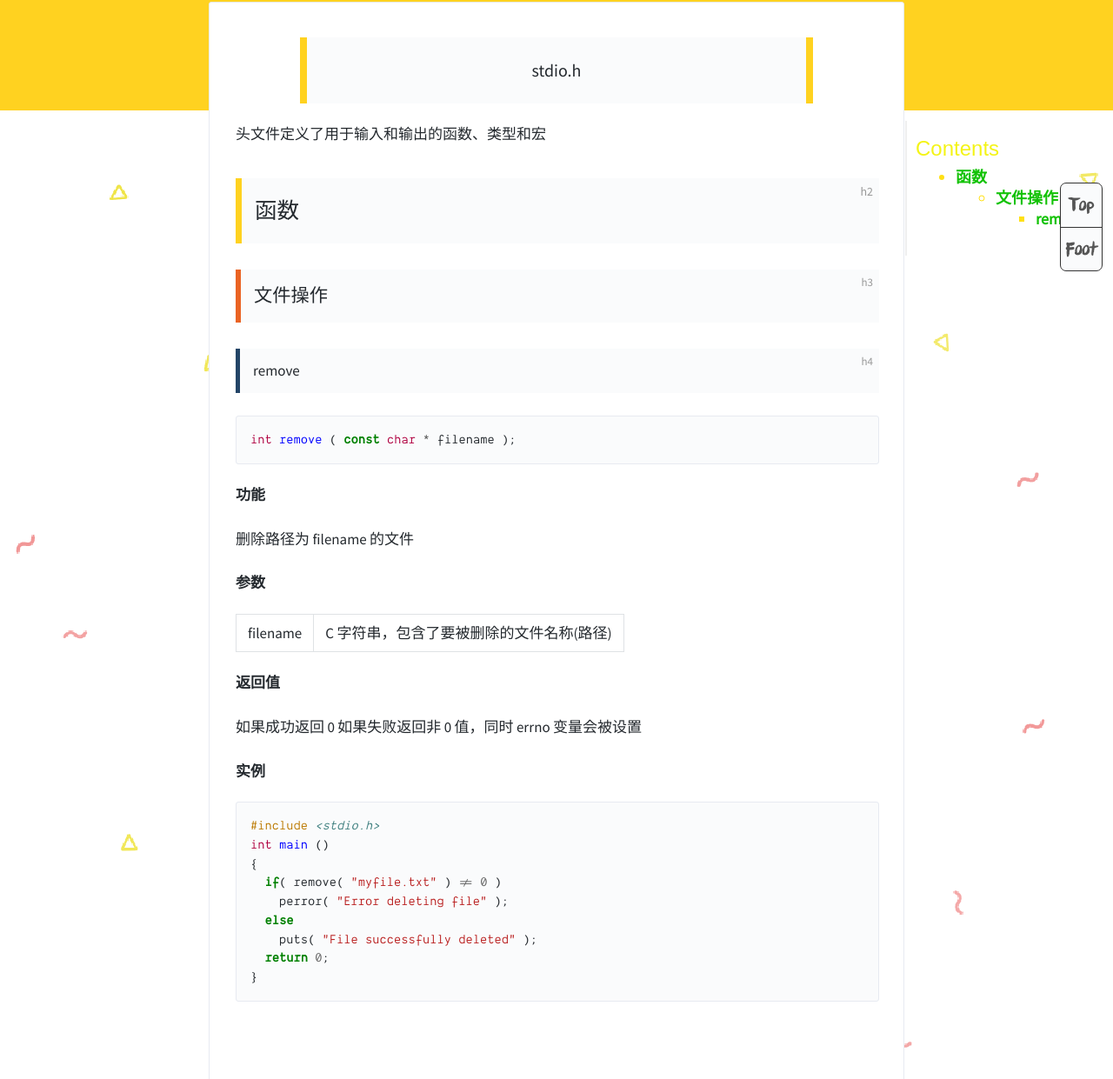
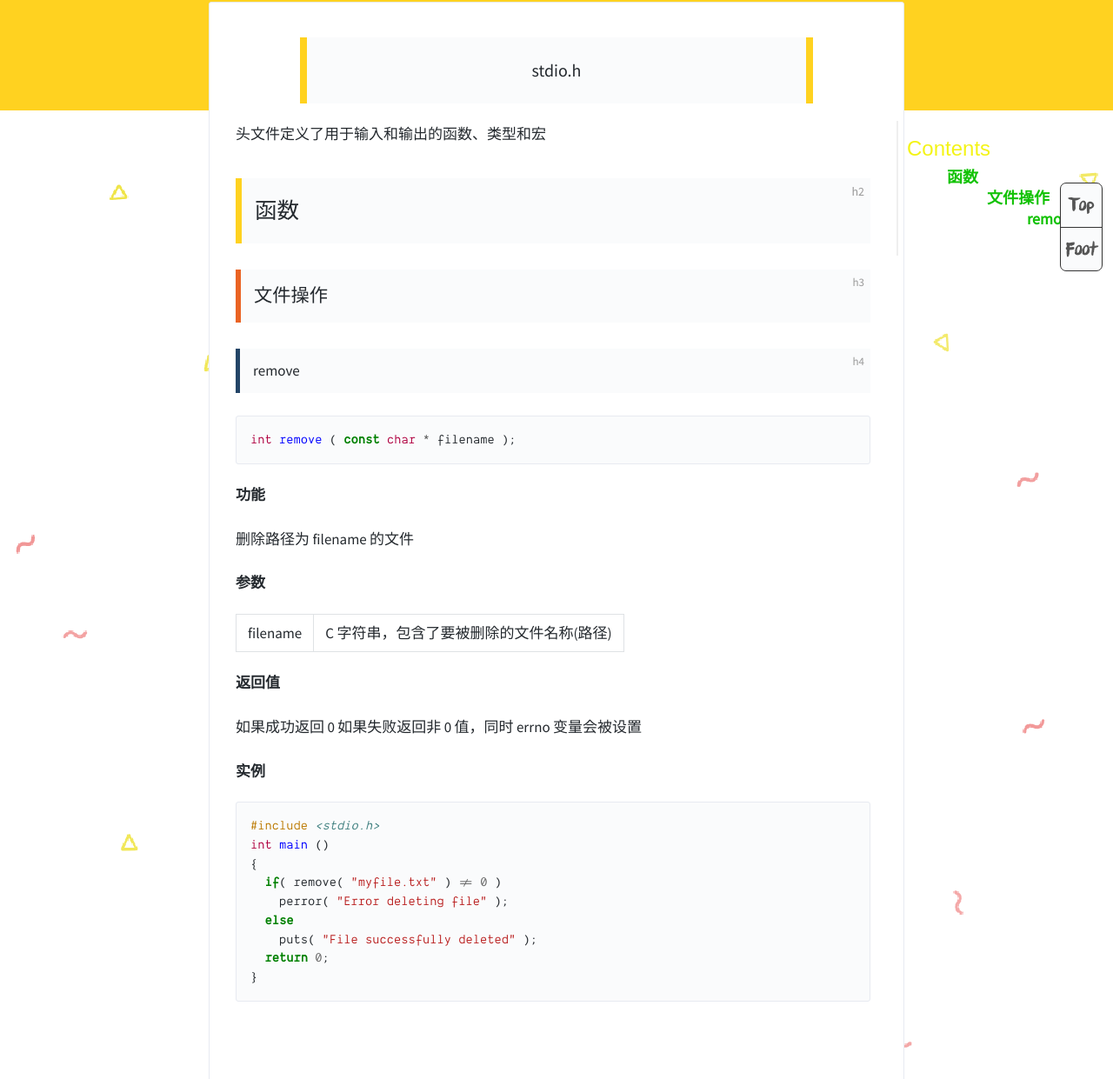
Before and after one commit to westqzy/westqzy.github.io11, a Jekyll site: the page built from _posts/2023-02-04-CL0.md, in a window 1280 px wide. Shown: the part 498-1739 px from the top of the page at 87% size. Built offline with Jekyll 4.4.1, drawn with Linux system fonts in a browser that asks for light colours.

Commit message:
Update style.css

```diff
--- a/assets/css/style.css
+++ b/assets/css/style.css
@@ -1117,13 +1117,13 @@
 
 
 .container {
-  width: 1070px;
+  width: 1060px;
   margin: 0 auto;
   display: flex;
   flex-direction: row;
 }
 .container .contents {
-  width: 740px;
+  width: 730px;
 }
 .container .table-of-contents {
   padding: 10px;
@@ -1143,7 +1143,7 @@
 }
 .container .table-of-contents ul {
   margin-left: 10px;
-  /* list-style-type: revert; */
+  list-style-type: none;
   font-size: 18px;
   line-height: 24px;
   color: #ffe015;
@@ -1156,7 +1156,7 @@
   text-decoration: underline;
 }
 
-@media screen and (max-width: 1070px) {
+@media screen and (max-width: 1060px) {
   .post-content .container {
     width: 100%;
   }
```
